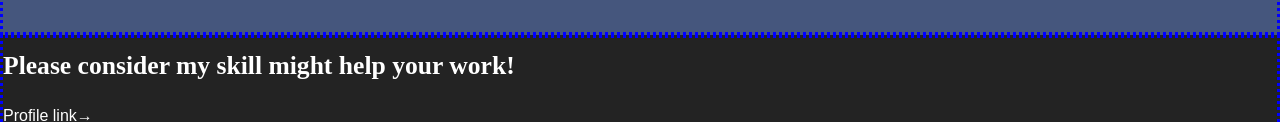
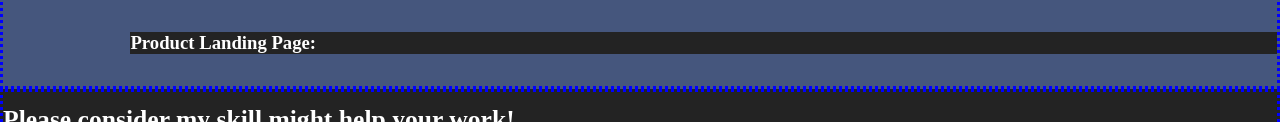
Before and after one commit to Yasukazu/portfolio, a plain HTML site: page docs/index.html in a window 1280 px wide. Shown: the part 1370-1492 px from the top of the page. Drawn offline with Linux system fonts and the light colour scheme; a web font is replaced by a local one.

Commit message:
Product Landing Page section

```diff
--- a/docs/index.html
+++ b/docs/index.html
@@ -51,9 +51,11 @@
                             href="https://codepen.io/yasukazu">@yasukazu</a>)
                         on <a href="https://codepen.io">CodePen</a>.
                     </iframe>
+                </article>
+                <article id="project-3" class="project">
+                    <h3>Product Landing Page</h3>
 
                 </article>
-
             </div>
         </section>
         <section id="contact-section">
```
